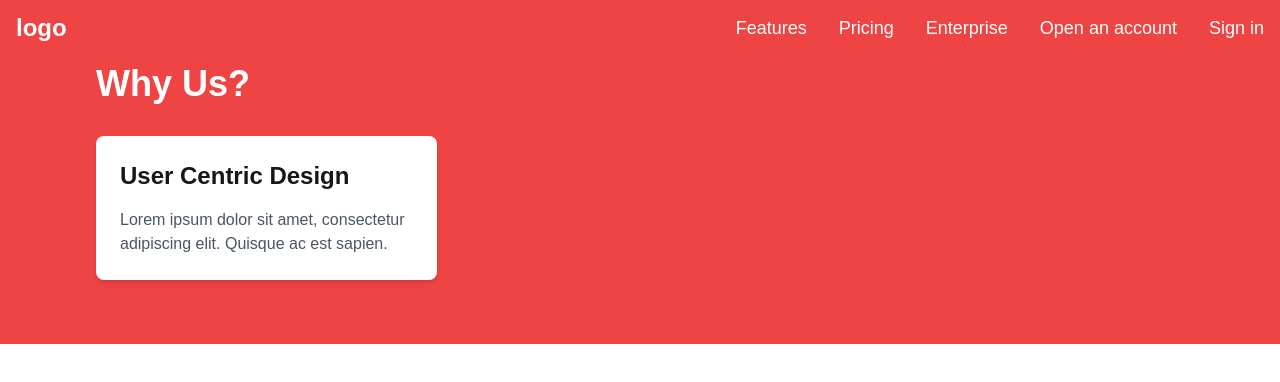
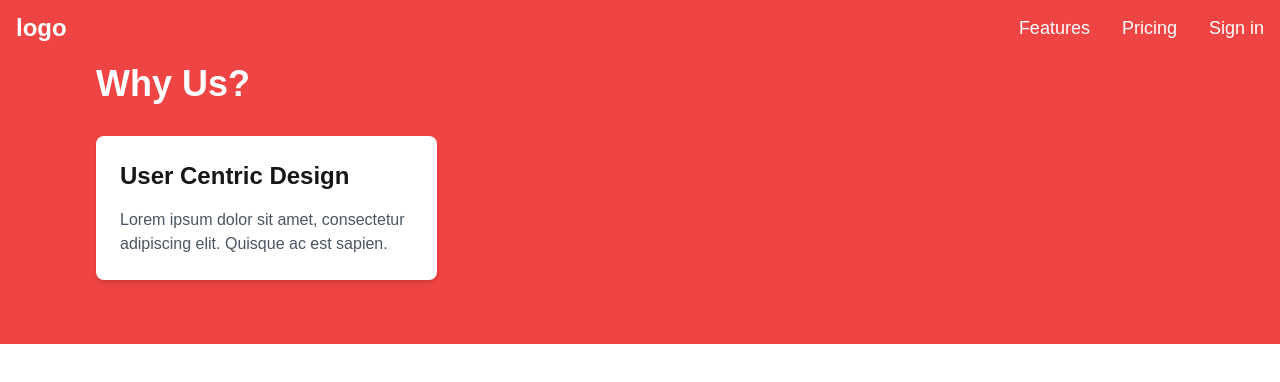
Before and after one commit to adrijabanik/Library-Management-System, a Next.js app: page / in a window 1280 px wide. Shown: the top 382 px of the page. Built offline with nearby package versions, Linux system fonts and the light colour scheme.

Commit message:
Remove unused links from Header component

```diff
--- a/src/components/Menubar/Header.js
+++ b/src/components/Menubar/Header.js
@@ -26,18 +26,6 @@ const Header = () => {
           href="/"
           className="text-lg font-medium text-white relative transition-all hover:after:w-full after:content-[''] after:absolute after:top-full after:left-0 after:w-0 after:h-[2px] after:bg-white after:transition-all"
         >
-          Enterprise
-        </a>
-        <a
-          href="/"
-          className="text-lg font-medium text-white relative transition-all hover:after:w-full after:content-[''] after:absolute after:top-full after:left-0 after:w-0 after:h-[2px] after:bg-white after:transition-all"
-        >
-          Open an account
-        </a>
-        <a
-          href="/"
-          className="text-lg font-medium text-white relative transition-all hover:after:w-full after:content-[''] after:absolute after:top-full after:left-0 after:w-0 after:h-[2px] after:bg-white after:transition-all"
-        >
           Sign in
         </a>
       </nav>
```
